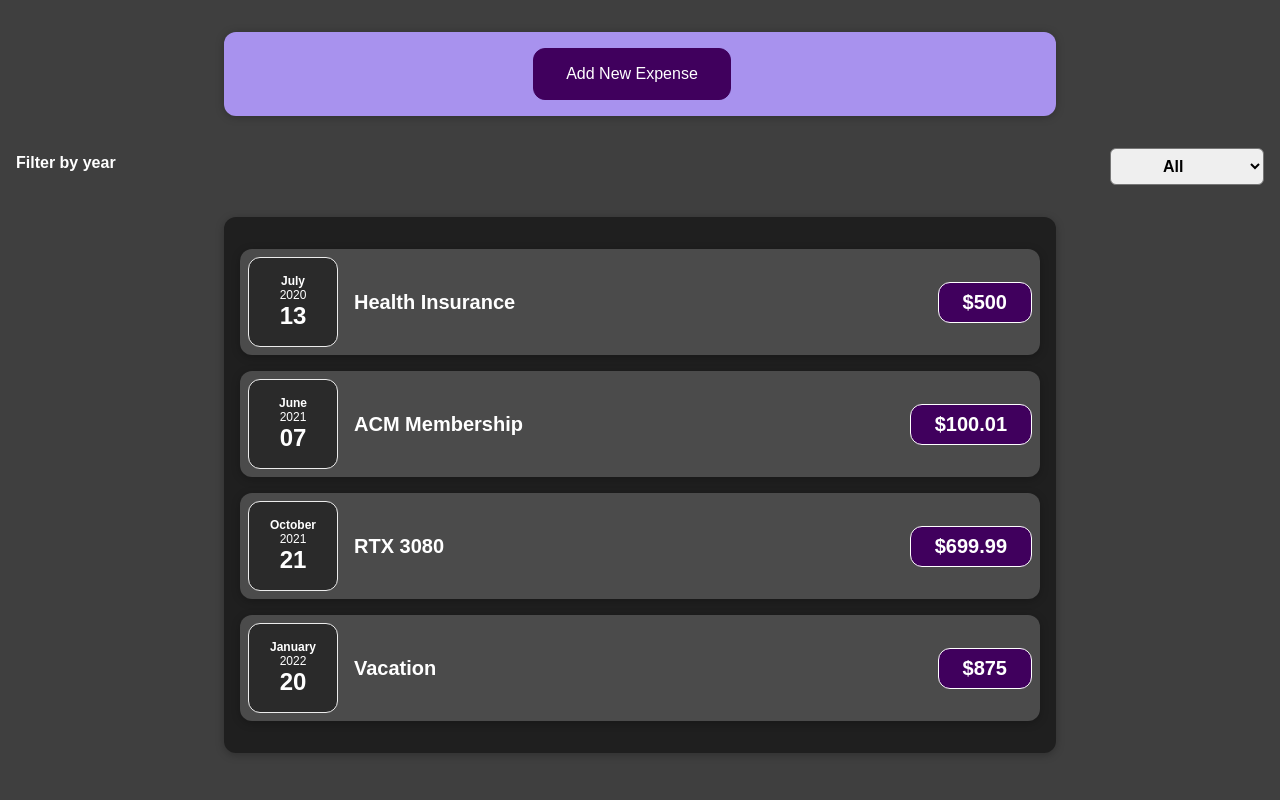
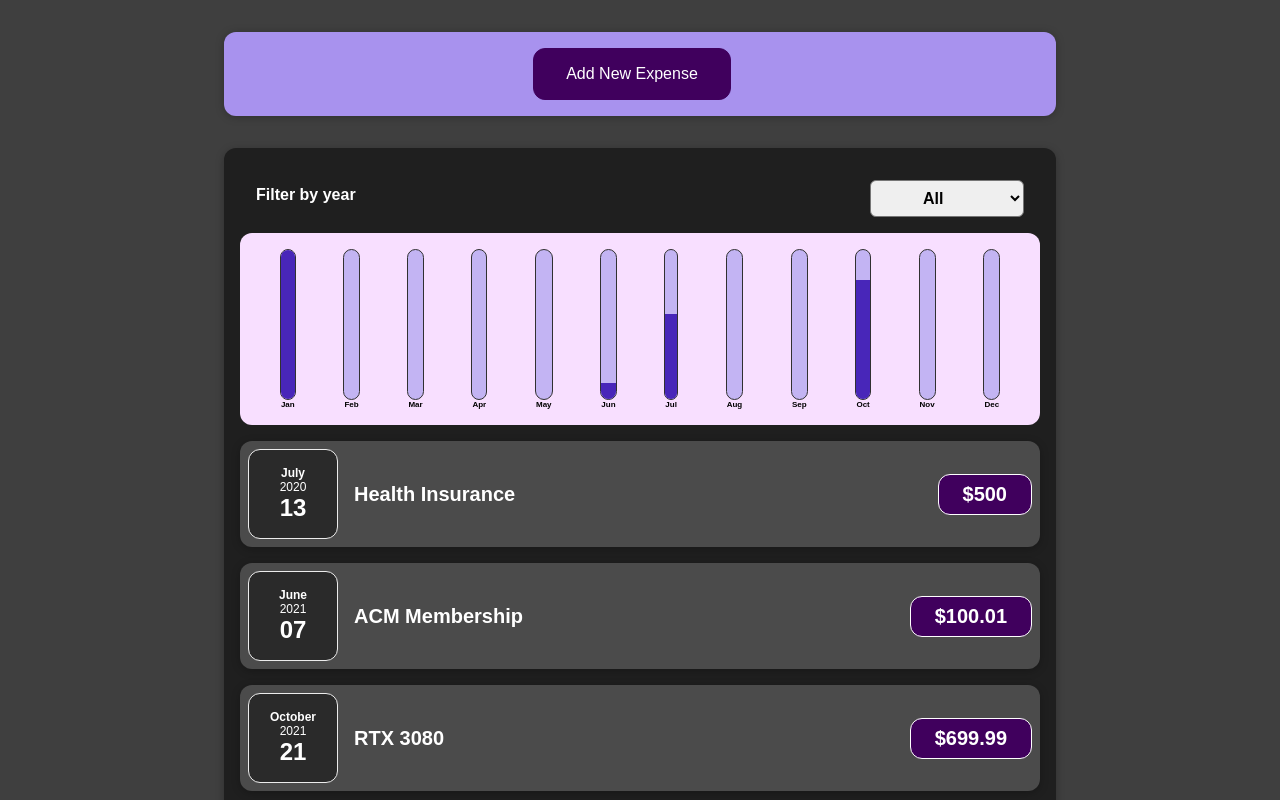
Before and after one commit to keshav-c/this-year, a React (Create React App) app: page / in a window 1280 px wide. Shown: the top 800 px of the page. Built offline with nearby package versions, Linux system fonts and the light colour scheme.

Commit message:
Completely implement the Chart system

```diff
--- a/src/components/Chart/Chart.js
+++ b/src/components/Chart/Chart.js
@@ -3,12 +3,15 @@
 import ChartBar from "./ChartBar";
 
 const Chart = (props) => {
+  const dataPointValues = props.dataPoints.map((dataPoint) => dataPoint.value);
+  const maxValue = Math.max(...dataPointValues);
+
   return (
     <div className="chart">
       {props.dataPoints.map((dataPoint) => (
         <ChartBar
           value={dataPoint.value}
-          maxValue={null}
+          maxValue={maxValue}
           label={dataPoint.label}
           key={dataPoint.label}
         />
--- a/src/components/Chart/ChartBar.js
+++ b/src/components/Chart/ChartBar.js
@@ -7,7 +7,12 @@
   }
   return (
     <div className="chart-bar">
-      <div className="chart-bar__inner" style={{ height: barFillHeight }}></div>
+      <div className="chart-bar__inner">
+        <div
+          className="chart-bar__fill"
+          style={{ height: barFillHeight }}
+        ></div>
+      </div>
       <div className="chart-bar__label">{props.label}</div>
     </div>
   );
--- a/src/components/Expenses/Expenses.js
+++ b/src/components/Expenses/Expenses.js
@@ -1,14 +1,15 @@
-import { useState } from 'react';
+import { useState } from "react";
 
 import "./Expenses.css";
 
 import Card from "../UI/Card";
 import ExpensesList from "./ExpensesList";
 import ExpensesFilter from "./ExpensesFilter";
+import ExpensesChart from "./ExpensesChart";
 
 const Expenses = (props) => {
-  const [filteredYear, setFilteredYear] = useState('All');
-  const filteredExpenses = props.items.filter(expense => {
+  const [filteredYear, setFilteredYear] = useState("All");
+  const filteredExpenses = props.items.filter((expense) => {
     if (filteredYear === "All") {
       return true;
     } else {
@@ -20,15 +21,14 @@
     setFilteredYear(year);
   };
 
-
-
   return (
     <div>
-      <ExpensesFilter
-        selected={filteredYear}
-        onChangeFilter={filterChangeHandler}
-      />
       <Card className="expenses">
+        <ExpensesFilter
+          selected={filteredYear}
+          onChangeFilter={filterChangeHandler}
+        />
+        <ExpensesChart filteredExpenses={filteredExpenses} />
         <ExpensesList items={filteredExpenses} />
       </Card>
     </div>
--- /dev/null
+++ b/src/components/Expenses/ExpensesChart.js
@@ -0,0 +1,26 @@
+import Chart from "../Chart/Chart";
+
+const ExpensesChart = (props) => {
+  const chartDataPoints = [
+    { label: "Jan", value: 0 },
+    { label: "Feb", value: 0 },
+    { label: "Mar", value: 0 },
+    { label: "Apr", value: 0 },
+    { label: "May", value: 0 },
+    { label: "Jun", value: 0 },
+    { label: "Jul", value: 0 },
+    { label: "Aug", value: 0 },
+    { label: "Sep", value: 0 },
+    { label: "Oct", value: 0 },
+    { label: "Nov", value: 0 },
+    { label: "Dec", value: 0 },
+  ];
+  for (const expense of props.filteredExpenses) {
+    const month = expense.date.getMonth();
+    chartDataPoints[month].value += expense.amount;
+  }
+
+  return <Chart dataPoints={chartDataPoints} />;
+};
+
+export default ExpensesChart;
```
